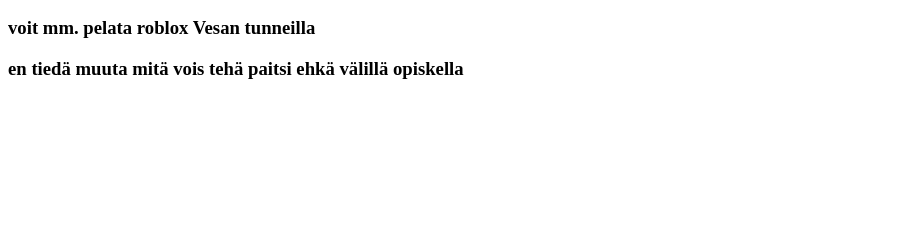
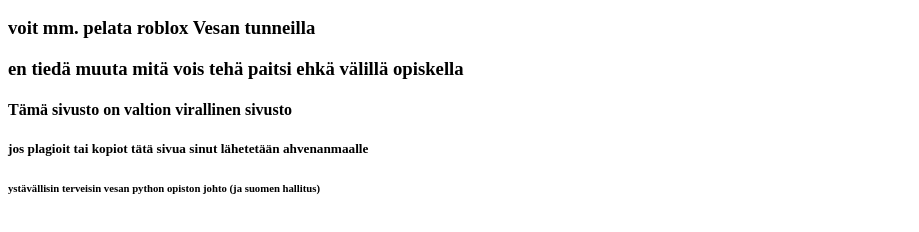
Before and after one commit to VesanPythonOpisto/VesanPythonOpisto.github.io, a plain HTML site: page index.html in a window 1280 px wide. Shown: the part 110-342 px from the top of the page, without its empty margins (0-919 px from the left). Drawn offline with Linux system fonts and the light colour scheme.

Commit message:
vesanpythonopisto

```diff
--- a/index.html
+++ b/index.html
@@ -11,5 +11,8 @@
     <h2>täällä voit opiskella paljon Vesan johdolla</h2>
     <h3>voit mm. pelata roblox Vesan tunneilla</h3>
     <h3>en tiedä muuta mitä vois tehä paitsi ehkä välillä opiskella</h3>
+    <h4>Tämä sivusto on valtion virallinen sivusto</h4>
+    <h5>jos plagioit tai kopiot tätä sivua sinut lähetetään ahvenanmaalle</h5>
+    <h6>ystävällisin terveisin vesan python opiston johto (ja suomen hallitus)</h6>
 </body>
 </html>
```
